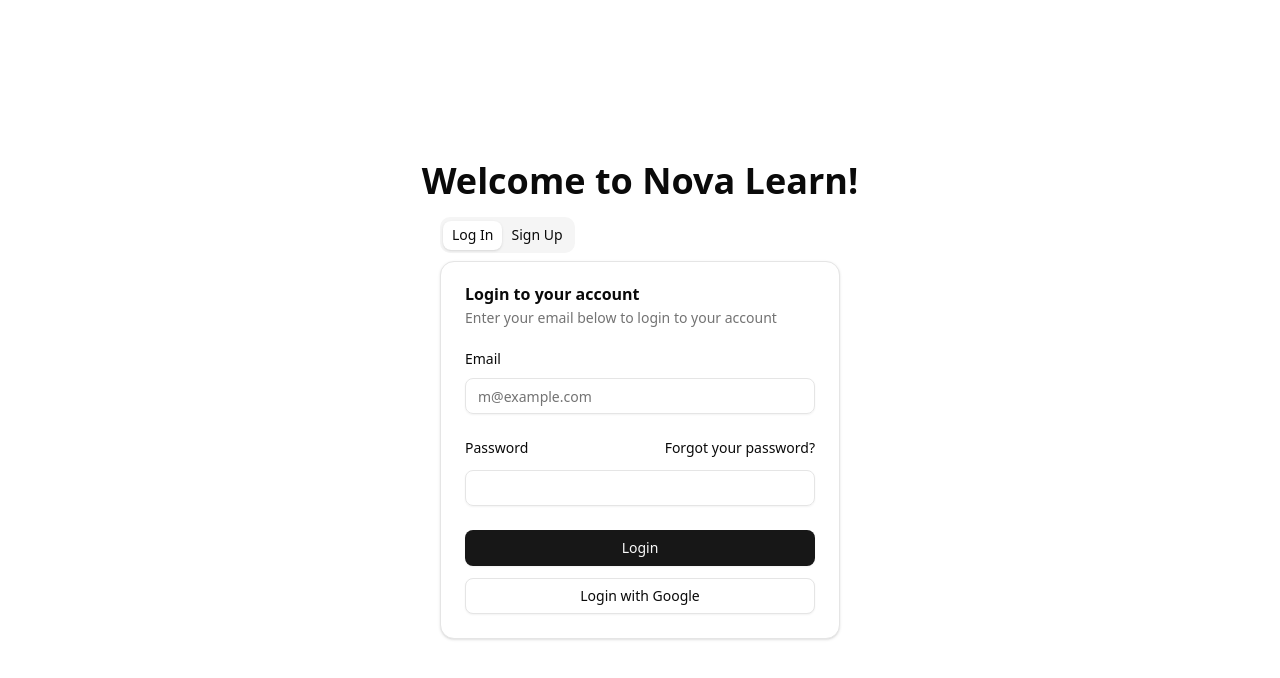
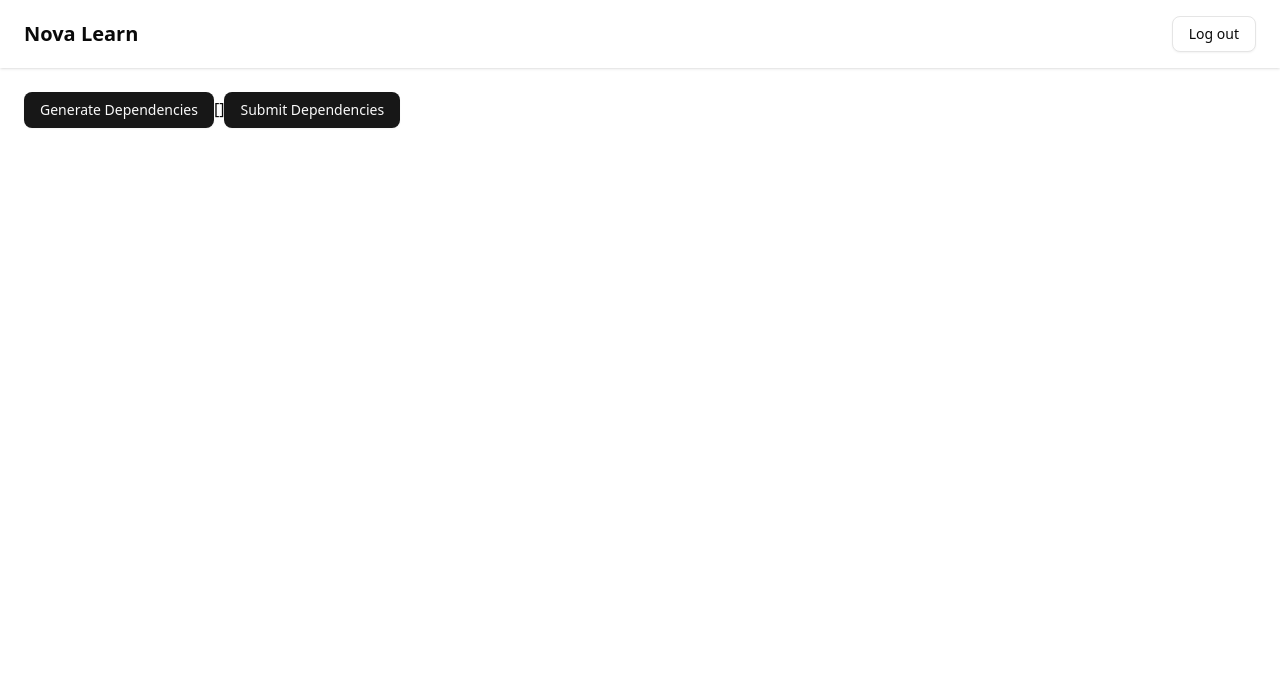
Before and after one commit to g-deng/nova-learn, a React (Vite) app in the folder frontend/: page /create-stack/1/dependencies in a window 1280 px wide. Before the commit this address led to /login. Shown: the top 678 px of the page. Built offline with nearby package versions, Linux system fonts and the light colour scheme; no server answers.

Commit message:
change topic and dependency generation to be user activated

```diff
--- a/frontend/src/pages/AddDependenciesPage.tsx
+++ b/frontend/src/pages/AddDependenciesPage.tsx
@@ -1,5 +1,5 @@
 import { useParams, useNavigate } from 'react-router-dom';
-import { useEffect, useState } from 'react';
+import { useState } from 'react';
 import axios from 'axios';
 import { Button } from '@/components/ui/button';
 
@@ -7,16 +7,14 @@ export default function AddDependenciesPage() {
   const navigate = useNavigate();
   const { stackId } = useParams<{ stackId: string }>();
   const [dependencies, setDependencies] = useState<{ from: string, to: string }[]>([]);
-  const [loading, setLoading] = useState(true);
+  const [loading, setLoading] = useState(false);
 
-  useEffect(() => {
+  const generateDependencies = async () => {
     const token = localStorage.getItem("authToken");
     if (!token) {
       navigate("/login");
       return;
     }
-
-    const generateDependencies = async () => {
     setLoading(true);
     try {
       const res = await axios.post(
@@ -40,9 +38,6 @@ export default function AddDependenciesPage() {
       setLoading(false);
     }
   };
-
-    generateDependencies();
-  }, [navigate]);
 
   const submitDependencies = async () => {
     const token = localStorage.getItem("authToken");
@@ -77,6 +72,7 @@ export default function AddDependenciesPage() {
 
   return (
     <div>
+      <Button onClick={generateDependencies} disabled={loading}>Generate Dependencies</Button>
       {loading ? "loading" : JSON.stringify(dependencies)}
       <Button onClick={submitDependencies}>Submit Dependencies</Button>
     </div>
--- a/frontend/src/pages/AddTopicsPage.tsx
+++ b/frontend/src/pages/AddTopicsPage.tsx
@@ -19,7 +19,7 @@ function TopicLine({ name, description, deleteTopic, editName, editDescription }
 export default function AddTopicsPage() {
   const { stackId } = useParams<{ stackId: string }>();
   const [topics, setTopics] = useState<{ name: string; description: string }[] | null>(null);
-  const [loading, setLoading] = useState(true);
+  const [loading, setLoading] = useState(false);
   const location = useLocation();
   const navigate = useNavigate();
 
@@ -90,7 +90,7 @@ export default function AddTopicsPage() {
     navigate(`/create-stack/${stackId}/dependencies`);
   }
 
-  useEffect(() => {
+  const generateTopics = async () => {
     const token = localStorage.getItem("authToken");
     if (!token) {
       navigate("/login");
@@ -101,7 +101,7 @@ export default function AddTopicsPage() {
       return;
     }
 
-    const generateTopics = async () => {
+
     setLoading(true);
     try {
       const res = await axios.post(
@@ -134,14 +134,12 @@ export default function AddTopicsPage() {
     }
   };
 
-    generateTopics();
-  }, [navigate]);
-
   return (
     <div>
       <header>
         <h1 className="text-xl font-bold">Edit Topics</h1>
       </header>
+      <Button onClick={generateTopics} disabled={loading}>Generate Topics</Button>
       <div className="flex flex-col gap-4 pb-4">
         {loading ?
           Array.from({ length: 3 }).map((_, i) => (
```
Also changed, not shown: 1 other file (tests, documents, lock files or other folders). Lines whose indentation alone changed are shown as unchanged.
